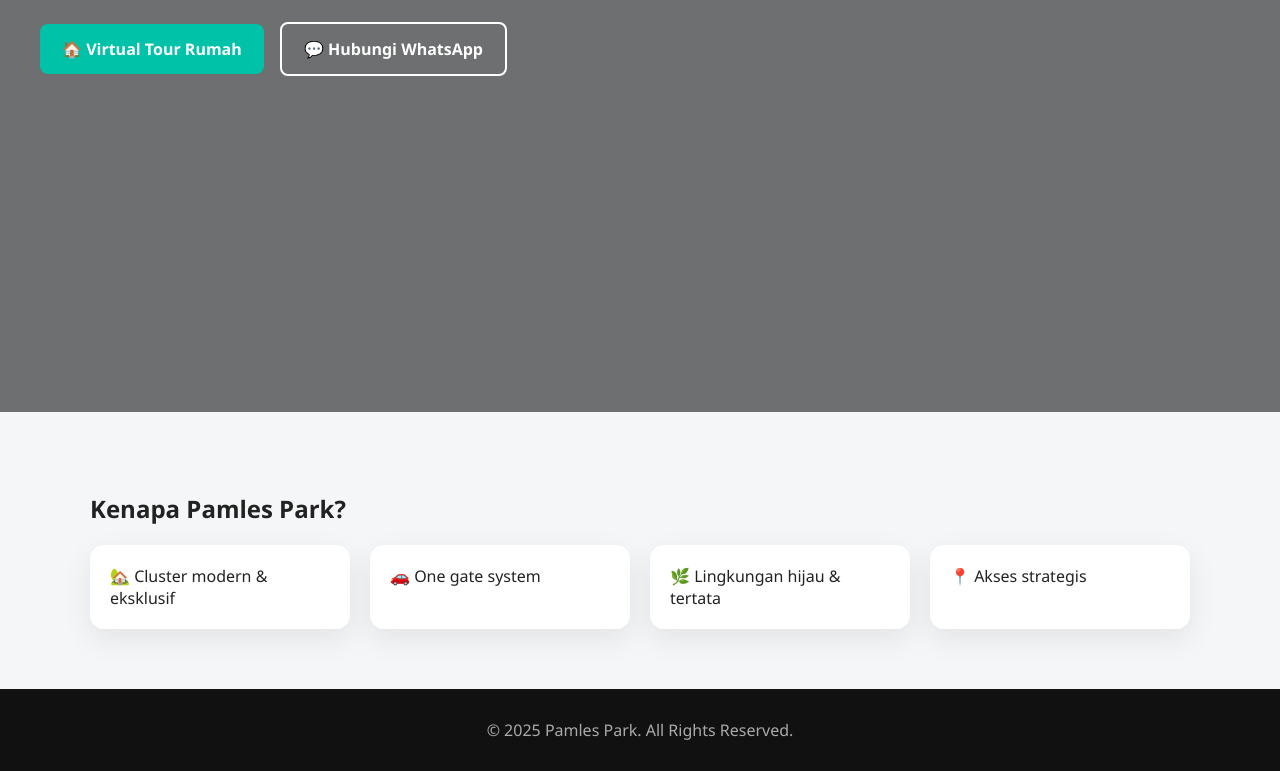
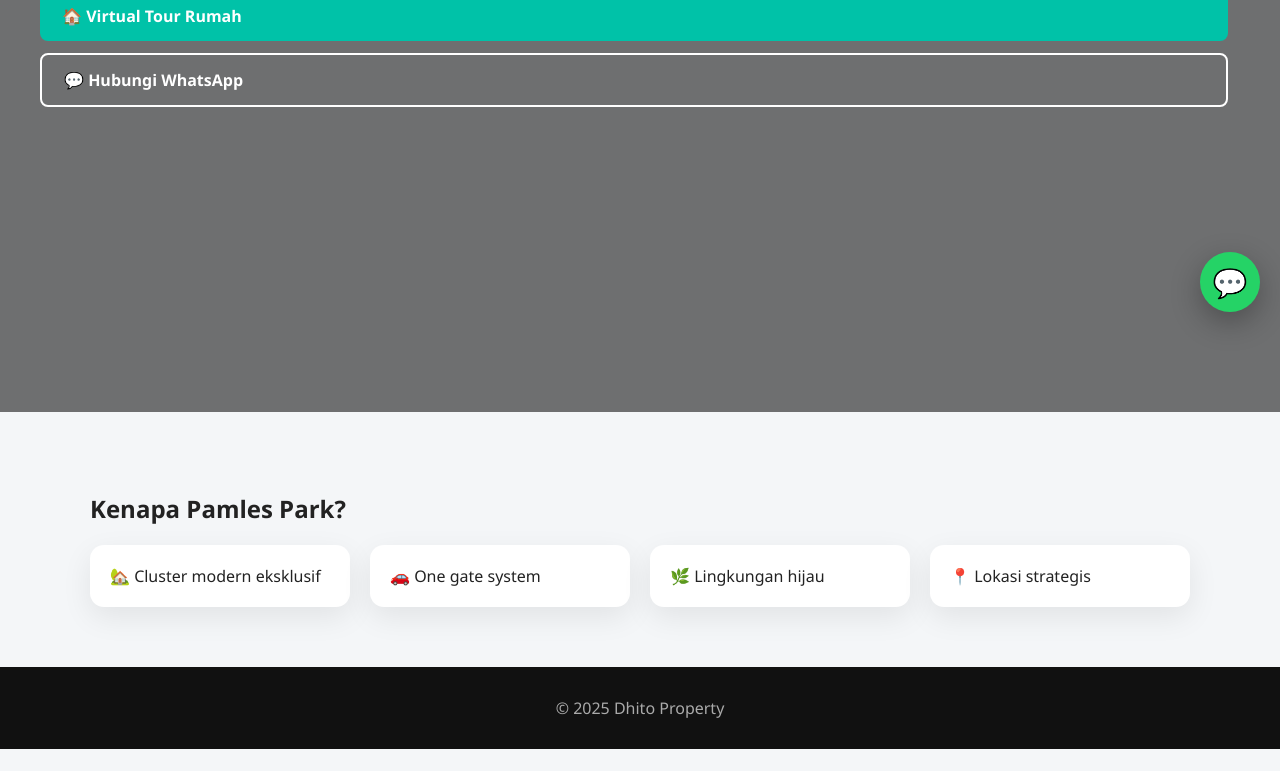
Before and after one commit to dhitoid/Virtual-Home-Tour-By-Dhito, a plain HTML site: page index.html in a window 1280 px wide. Shown: the part 468-1239 px from the top of the page. After the commit the page ends 1217 px from the top, so only its background shows below. Drawn offline with Linux system fonts and the light colour scheme.

Commit message:
Update index.html

```diff
--- a/index.html
+++ b/index.html
@@ -6,35 +6,29 @@
 <title>Pamles Park - Cluster Modern</title>
 
 <style>
-body {
-  margin:0;
-  font-family: 'Segoe UI', Arial;
-  background:#f4f6f8;
-  color:#222;
-}
-.hero {
+body{margin:0;font-family:'Segoe UI',Arial;background:#f4f6f8;color:#222}
+.hero{
   min-height:100vh;
   background:
-    linear-gradient(rgba(0,0,0,.55), rgba(0,0,0,.55)),
+    linear-gradient(rgba(0,0,0,.55),rgba(0,0,0,.55)),
     url('assets/sample/living.jpg') center/cover;
+  color:#fff;
+  padding:40px;
   display:flex;
   flex-direction:column;
   justify-content:center;
-  padding:40px;
-  color:#fff;
 }
-.badge {
+.badge{
   background:#00c2a8;
-  display:inline-block;
-  padding:6px 12px;
+  padding:6px 14px;
   border-radius:20px;
   font-size:14px;
+  width:fit-content;
   margin-bottom:12px;
 }
-h1 { font-size:42px; margin:0; }
-.price { font-size:22px; margin:10px 0 25px; }
-
-.buttons a {
+h1{font-size:42px;margin:0}
+.price{font-size:22px;margin:10px 0 25px}
+.btn{
   display:inline-block;
   margin-right:12px;
   margin-bottom:12px;
@@ -43,38 +37,55 @@
   text-decoration:none;
   font-weight:600;
 }
-.btn-primary {
-  background:#00c2a8;
-  color:#fff;
-}
-.btn-outline {
-  border:2px solid #fff;
-  color:#fff;
-}
-
-.section {
-  padding:60px 30px;
+.primary{background:#00c2a8;color:#fff}
+.outline{border:2px solid #fff;color:#fff}
+.section{
   max-width:1100px;
   margin:auto;
+  padding:60px 30px;
 }
-.features {
+.grid{
   display:grid;
   grid-template-columns:repeat(auto-fit,minmax(220px,1fr));
   gap:20px;
 }
-.card {
+.card{
   background:#fff;
   padding:20px;
   border-radius:14px;
   box-shadow:0 10px 30px rgba(0,0,0,.08);
 }
-.footer {
+.footer{
+  background:#111;
+  color:#aaa;
   text-align:center;
   padding:30px;
-  background:#111;
-  color:#aaa;
+}
+.wa{
+  position:fixed;
+  right:20px;
+  bottom:20px;
+  background:#25D366;
+  width:60px;
+  height:60px;
+  border-radius:50%;
+  color:#fff;
+  font-size:28px;
+  display:flex;
+  align-items:center;
+  justify-content:center;
+  text-decoration:none;
+  box-shadow:0 10px 30px rgba(0,0,0,.3);
 }
 </style>
+
+<script>
+function track(e){
+  console.log('TRACK:',e)
+  if(window.gtag){gtag('event',e)}
+  if(window.fbq){fbq('trackCustom',e)}
+}
+</script>
 </head>
 
 <body>
@@ -84,25 +95,35 @@
   <h1>Pamles Park</h1>
   <div class="price">Harga mulai <strong>980 Jutaan</strong></div>
 
-  <div class="buttons">
-    <a href="tour.html" class="btn-primary">🏠 Virtual Tour Rumah</a>
-    <a href="https://wa.me/628xxxxxxxxxx" class="btn-outline">💬 Hubungi WhatsApp</a>
-  </div>
+  <a href="tour.html" class="btn primary" onclick="track('open_virtual_tour')">
+    🏠 Virtual Tour Rumah
+  </a>
+  <a href="https://wa.me/628xxxxxxxxxx"
+     class="btn outline"
+     onclick="track('cta_whatsapp')"
+     target="_blank">
+     💬 Hubungi WhatsApp
+  </a>
 </div>
 
 <div class="section">
   <h2>Kenapa Pamles Park?</h2>
-  <div class="features">
-    <div class="card">🏡 Cluster modern & eksklusif</div>
+  <div class="grid">
+    <div class="card">🏡 Cluster modern eksklusif</div>
     <div class="card">🚗 One gate system</div>
-    <div class="card">🌿 Lingkungan hijau & tertata</div>
-    <div class="card">📍 Akses strategis</div>
+    <div class="card">🌿 Lingkungan hijau</div>
+    <div class="card">📍 Lokasi strategis</div>
   </div>
 </div>
 
 <div class="footer">
-  © 2025 Pamles Park. All Rights Reserved.
+  © 2025 Dhito Property
 </div>
+
+<a class="wa"
+   href="https://wa.me/628xxxxxxxxxx?text=Halo%20saya%20tertarik%20Pamles%20Park"
+   onclick="track('whatsapp_floating')"
+   target="_blank">💬</a>
 
 </body>
 </html>
```
